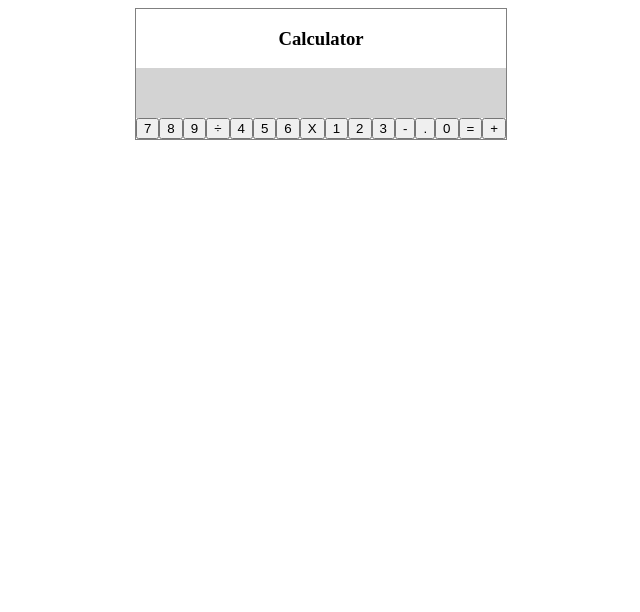
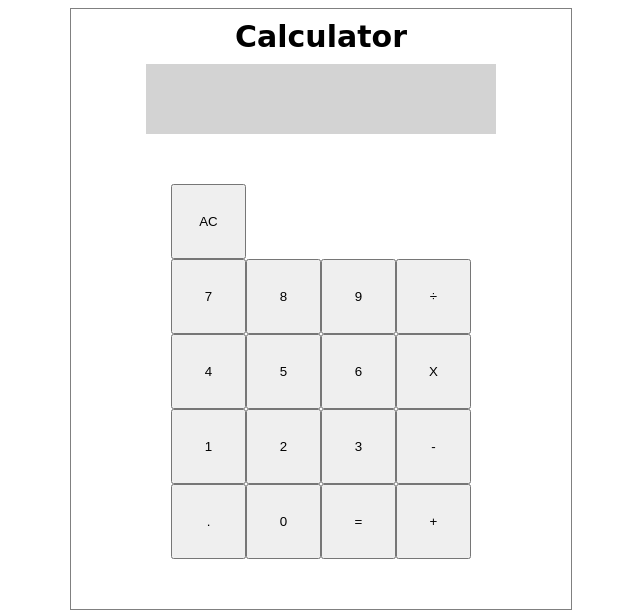
Before and after one commit to MattGitHub01/calculator, a plain HTML site: page index.html in a window 1280 px wide. Shown: the whole page, without its empty margins (319-959 px from the left). Drawn offline with Linux system fonts and the light colour scheme.

Commit message:
Finish button JS and CSS coding.

```diff
--- a/script.js
+++ b/script.js
@@ -15,89 +15,119 @@ const calcScrn = document.createElement('div');
 calcScrn.classList.add('calcScrn');
 calcBody.appendChild(calcScrn);
 
+
 const btnPad = document.createElement('div');
 btnPad.classList.add('btnPad');
 calcBody.appendChild(btnPad);
 
+
+const btnRowDelete = document.createElement('div');
+btnRowDelete.classList.add('btnRowDelete');
+btnPad.appendChild(btnRowDelete);
+
+const deleteBtn = document.createElement('button');
+deleteBtn.classList.add('deleteBtn');
+deleteBtn.textContent = 'AC'
+btnRowDelete.appendChild(deleteBtn);
+
+const btnRow1 = document.createElement('div');
+btnRow1.classList.add('btnRow1');
+btnPad.appendChild(btnRow1);
+
 const sevenBtn = document.createElement('button');
 sevenBtn.classList.add('sevenBtn');
 sevenBtn.textContent = '7';
-btnPad.appendChild(sevenBtn);
+btnRow1.appendChild(sevenBtn);
 
 const eightBtn = document.createElement('button');
 eightBtn.classList.add('eightBtn');
 eightBtn.textContent = '8';
-btnPad.appendChild(eightBtn);
+btnRow1.appendChild(eightBtn);
 
 const nineBtn = document.createElement('button');
 nineBtn.classList.add('nineBtn');
 nineBtn.textContent = '9';
-btnPad.appendChild(nineBtn);
+btnRow1.appendChild(nineBtn);
 
 const divideBtn = document.createElement('button');
 divideBtn.classList.add('divideBtn');
 divideBtn.textContent = '÷';
-btnPad.appendChild(divideBtn);
+btnRow1.appendChild(divideBtn);
+
+
+const btnRow2 = document.createElement('div');
+btnRow2.classList.add('btnRow2');
+btnPad.appendChild(btnRow2);
 
 const fourBtn = document.createElement('button');
 fourBtn.classList.add('fourBtn');
 fourBtn.textContent = '4';
-btnPad.appendChild(fourBtn);
+btnRow2.appendChild(fourBtn);
 
 const fiveBtn = document.createElement('button');
 fiveBtn.classList.add('fiveBtn');
 fiveBtn.textContent = '5';
-btnPad.appendChild(fiveBtn);
+btnRow2.appendChild(fiveBtn);
 
 const sixBtn = document.createElement('button');
 sixBtn.classList.add('sixBtn');
 sixBtn.textContent = '6';
-btnPad.appendChild(sixBtn);
+btnRow2.appendChild(sixBtn);
 
 const multiplyBtn = document.createElement('button');
 multiplyBtn.classList.add('multiplyBtn');
 multiplyBtn.textContent = 'X';
-btnPad.appendChild(multiplyBtn);
+btnRow2.appendChild(multiplyBtn);
+
+
+const btnRow3 = document.createElement('div');
+btnRow3.classList.add('btnRow3');
+btnPad.appendChild(btnRow3);
 
 const oneBtn = document.createElement('button');
 oneBtn.classList.add('oneBtn');
 oneBtn.textContent = '1';
-btnPad.appendChild(oneBtn);
+btnRow3.appendChild(oneBtn);
 
 const twoBtn = document.createElement('button');
 twoBtn.classList.add('twoBth');
 twoBtn.textContent = '2';
-btnPad.appendChild(twoBtn);
+btnRow3.appendChild(twoBtn);
 
 const threeBtn = document.createElement('button');
 threeBtn.classList.add('threeBtn');
 threeBtn.textContent = '3';
-btnPad.appendChild(threeBtn);
+btnRow3.appendChild(threeBtn);
 
 const subtractBtn = document.createElement('button');
 subtractBtn.classList.add('subtractBtn');
 subtractBtn.textContent = '-';
-btnPad.appendChild(subtractBtn);
+btnRow3.appendChild(subtractBtn);
+
+
+const btnRow4 = document.createElement('div');
+btnRow4.classList.add('btnRow4');
+btnPad.appendChild(btnRow4);
 
 const decimalBtn = document.createElement('button');
 decimalBtn.classList.add('decimalBtn');
 decimalBtn.textContent = '.';
-btnPad.appendChild(decimalBtn);
+btnRow4.appendChild(decimalBtn);
 
 const zeroBtn = document.createElement('button');
 zeroBtn.classList.add('twoBth');
 zeroBtn.textContent = '0';
-btnPad.appendChild(zeroBtn);
+btnRow4.appendChild(zeroBtn);
 
 const equalsBtn = document.createElement('button');
 equalsBtn.classList.add('equalsBtn');
 equalsBtn.textContent = '=';
-btnPad.appendChild(equalsBtn);
+btnRow4.appendChild(equalsBtn);
 
 const addBtn = document.createElement('button');
 addBtn.classList.add('addBtn');
 addBtn.textContent = '+';
-btnPad.appendChild(addBtn);
+btnRow4.appendChild(addBtn);
 
 function add(a, b) {
     return a + b
--- a/style.css
+++ b/style.css
@@ -6,8 +6,9 @@
 
 .calcBody {
     display: flex;
+    width: 500px;
+    height: 600px;
     flex-direction: column;
-    justify-content: center;
     align-items: center;
     border: 1px solid gray;
 }
@@ -15,10 +16,25 @@
 .title {
     width: 100%;
     text-align: center;
+    font-family: cursive;
+    font-weight: bolder;
+    font-size: 30px;
+    padding: -30px;
+    margin: 10px;
 }
 
 .calcScrn {
-    width: 100%;
+    width: 70%;
     background-color: lightgray;
-    height: 50px;
+    height: 70px;
+    text-align: right;
 }
+
+.btnPad {
+    padding: 50px;
+}
+
+button {
+    width: 75px;
+    height: 75px;
+}
```
